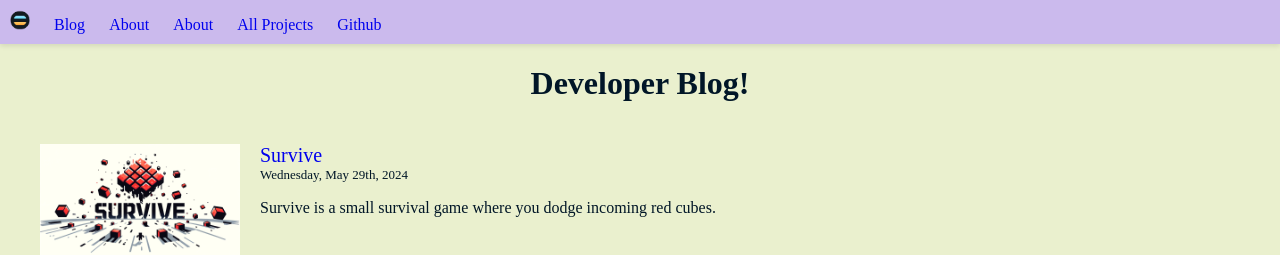
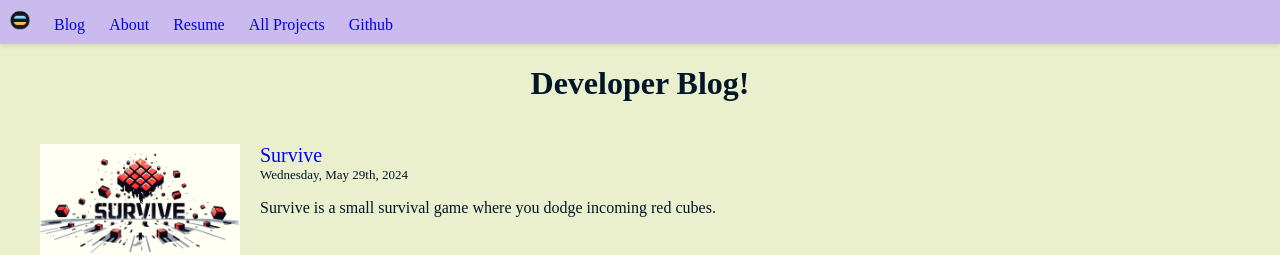
Before and after one commit to Lawson-M/blog, a Jekyll site: the page built from index.html, in a window 1280 px wide. Shown: the top 255 px of the page. Built offline with Jekyll 4.4.1, drawn with Linux system fonts in a browser that asks for light colours.

Commit message:
Update nav.html

```diff
--- a/_includes/nav.html
+++ b/_includes/nav.html
@@ -4,7 +4,7 @@
     </a>
     <a href="{{ site.baseurl }}/index.html" class="global-header-link">Blog</a>
     <a href="https://lawson-M.github.io/About.html" class="global-header-link">About</a>
-    <a href="https://lawson-M.github.io/Resume.html" class="global-header-link">About</a>
+    <a href="https://lawson-M.github.io/Resume.html" class="global-header-link">Resume</a>
     <a href="https://lawson-M.github.io/index.html#all-projects" class="global-header-link">All Projects</a>
     <a href="https://github.com/Lawson-M" class="global-header-link">Github</a>
 </nav>
```
